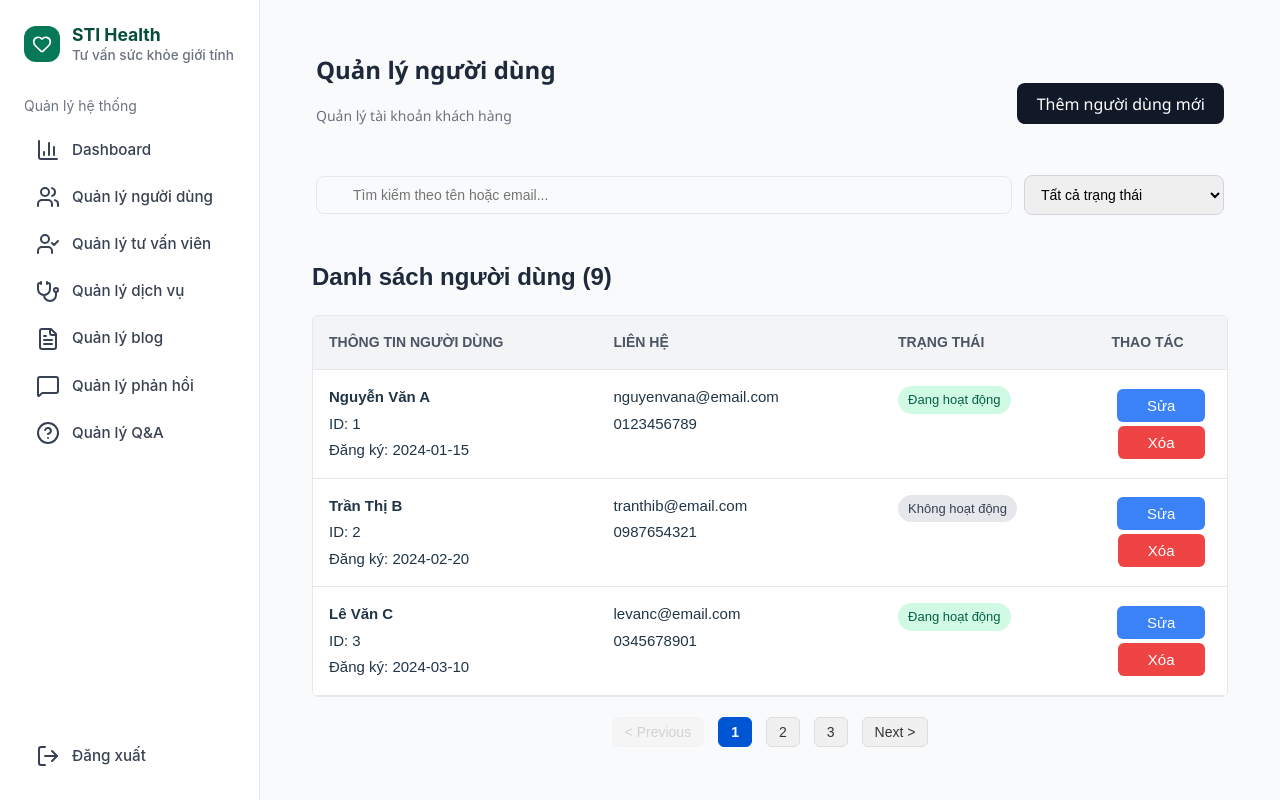
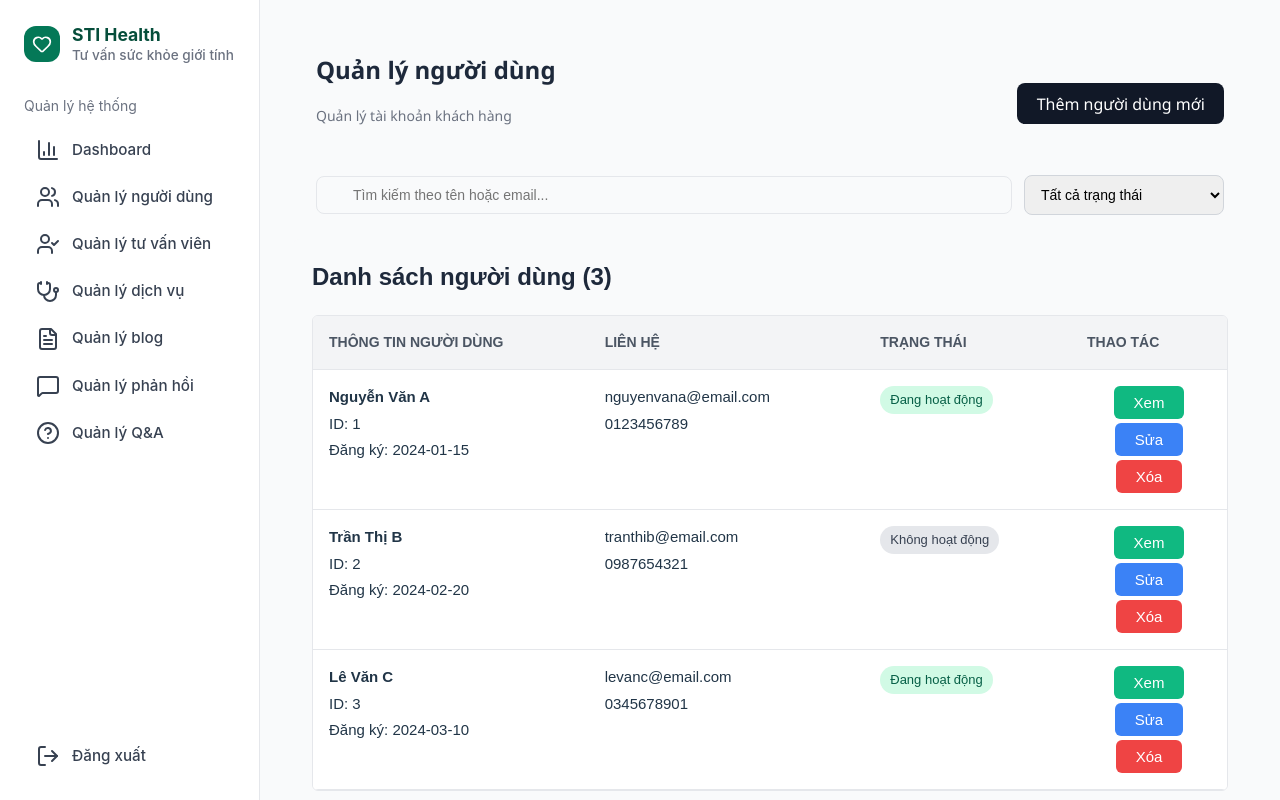
Before and after one commit to truonglk1234/FESWP, a React (Vite) app: page /manager/users in a window 1280 px wide. Built offline with nearby package versions, Linux system fonts and the light colour scheme.

Commit message:
Thêm nút 'Xem' vào bảng người dùng, cập nhật giao diện UMFooter

```diff
--- a/src/components/manager/UserManagement/UMFooter.css
+++ b/src/components/manager/UserManagement/UMFooter.css
@@ -23,7 +23,7 @@
 .table-head,
 .table-row {
   display: grid;
-  grid-template-columns: 2fr 2fr 1.5fr 0.7fr; /* cập nhật lại cột thao tác cho vừa hơn */
+  grid-template-columns: 2fr 2fr 1.5fr 0.9fr; /* tăng một chút chiều rộng cho cột thao tác */
   padding: 16px;
   border-bottom: 1px solid #e5e7eb;
 }
@@ -66,11 +66,12 @@
   color: #1f2937;
 }
 
-/* ❌ Đã bỏ dots nên có thể xoá */
+/* Bỏ dấu 3 chấm */
 .dots {
   display: none;
 }
 
+/* Phân trang */
 .pagination {
   display: flex;
   justify-content: center;
@@ -92,7 +93,7 @@
   border-color: #111827;
 }
 
-/* ✅ Nút sửa xóa xếp ngang, to hơn */
+/* Nút hành động: Xem - Sửa - Xóa */
 .action-buttons {
   display: flex;
   flex-direction: row;
@@ -101,9 +102,10 @@
   align-items: center;
 }
 
+.view-btn,
 .edit-btn,
 .delete-btn {
-  padding: 8px 30px;
+  padding: 8px 20px;
   font-size: 15px;
   font-weight: 500;
   border: none;
@@ -112,20 +114,29 @@
   transition: all 0.2s ease;
 }
 
+/* Xem - xanh lá */
+.view-btn {
+  background-color: #10b981;
+  color: white;
+}
+.view-btn:hover {
+  background-color: #059669;
+}
+
+/* Sửa - xanh dương */
 .edit-btn {
   background-color: #3b82f6;
   color: white;
 }
-
 .edit-btn:hover {
   background-color: #2563eb;
 }
 
+/* Xóa - đỏ */
 .delete-btn {
   background-color: #ef4444;
   color: white;
 }
-
 .delete-btn:hover {
   background-color: #dc2626;
 }
--- a/src/components/manager/UserManagement/UMFooter.jsx
+++ b/src/components/manager/UserManagement/UMFooter.jsx
@@ -26,54 +26,7 @@ const usersData = [
     registered: '2024-03-10',
     status: 'active',
   },
-  {
-    id: 4,
-    name: 'Phạm Thị D',
-    email: 'phamd@email.com',
-    phone: '0912345678',
-    registered: '2024-04-01',
-    status: 'active',
-  },
-  {
-    id: 5,
-    name: 'Võ Văn E',
-    email: 'vovane@email.com',
-    phone: '0901234567',
-    registered: '2024-04-20',
-    status: 'inactive',
-  },
-  {
-    id: 6,
-    name: 'Đinh Thị F',
-    email: 'dinhf@email.com',
-    phone: '0987123456',
-    registered: '2024-05-01',
-    status: 'active',
-  },
-  {
-    id: 7,
-    name: 'Ngô Văn G',
-    email: 'ngovang@email.com',
-    phone: '0923456789',
-    registered: '2024-05-12',
-    status: 'active',
-  },
-  {
-    id: 8,
-    name: 'Bùi Thị H',
-    email: 'buih@email.com',
-    phone: '0934567890',
-    registered: '2024-05-15',
-    status: 'inactive',
-  },
-  {
-    id: 9,
-    name: 'Hoàng Văn I',
-    email: 'hoangi@email.com',
-    phone: '0945678901',
-    registered: '2024-05-18',
-    status: 'active',
-  },
+  // ... các user khác
 ];
 
 const PAGE_SIZE = 3;
@@ -86,15 +39,20 @@ function UMFooter() {
     currentPage * PAGE_SIZE
   );
 
+  const handleView = (user) => {
+    alert(`🔍 Xem chi tiết người dùng:\n\nTên: ${user.name}\nEmail: ${user.email}\nSĐT: ${user.phone}`);
+    // TODO: mở modal xem chi tiết nếu muốn
+  };
+
   const handleEdit = (user) => {
-    alert(`Bạn đang sửa thông tin của: ${user.name}`);
-    // TODO: Mở popup hoặc chuyển trang chỉnh sửa
+    alert(`✏️ Bạn đang sửa thông tin của: ${user.name}`);
+    // TODO: điều hướng đến form sửa
   };
 
   const handleDelete = (user) => {
-    if (window.confirm(`Bạn có chắc muốn xóa người dùng "${user.name}"?`)) {
-      alert(`Đã xóa: ${user.name}`);
-      // TODO: Gọi API xóa và cập nhật lại danh sách
+    if (window.confirm(`❗Bạn có chắc muốn xóa "${user.name}"?`)) {
+      alert(`🗑️ Đã xóa: ${user.name}`);
+      // TODO: gọi API xóa
     }
   };
 
@@ -125,12 +83,14 @@ function UMFooter() {
               </span>
             </div>
             <div className="action-buttons">
+              <button className="view-btn" onClick={() => handleView(user)}>Xem</button>
               <button className="edit-btn" onClick={() => handleEdit(user)}>Sửa</button>
               <button className="delete-btn" onClick={() => handleDelete(user)}>Xóa</button>
             </div>
           </div>
         ))}
       </div>
+
       <div className="pagination">
         <button
           onClick={() => setCurrentPage(p => Math.max(p - 1, 1))}
```
